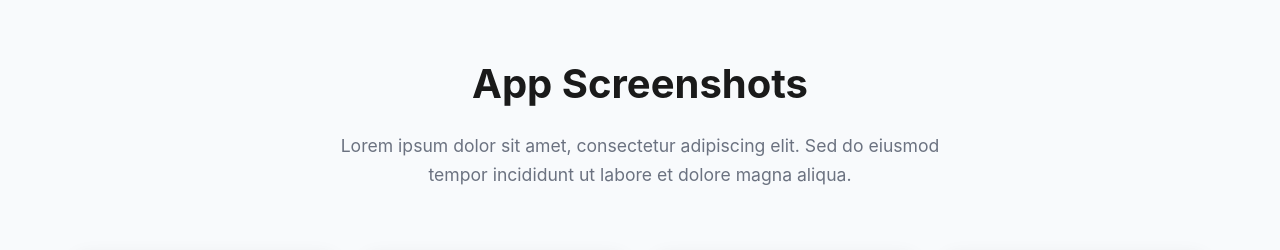
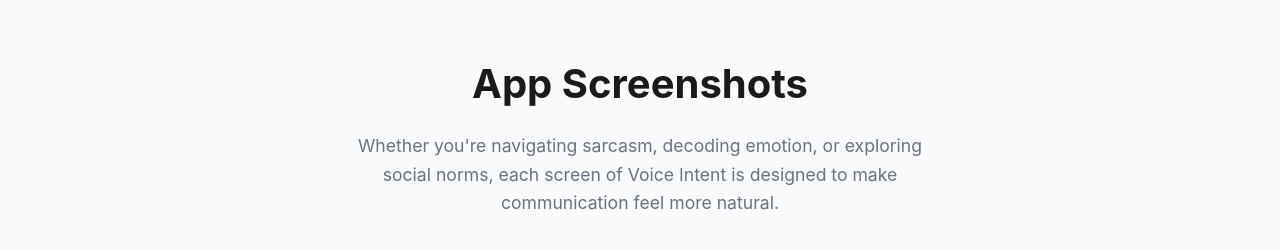
Before and after one commit to MickeyYQA/voice_intent_landing, a plain HTML site: page index.html in a window 1280 px wide. Shown: the part 2140-2390 px from the top of the page. Drawn offline with Linux system fonts and the light colour scheme.

Commit message:
remove lorem ipsum

```diff
--- a/index.html
+++ b/index.html
@@ -193,8 +193,7 @@
         <div class="screenshots-header">
           <h2 class="section-title">App Screenshots</h2>
           <p class="section-subtitle">
-            Lorem ipsum dolor sit amet, consectetur adipiscing elit. Sed do
-            eiusmod tempor incididunt ut labore et dolore magna aliqua.
+            Whether you're navigating sarcasm, decoding emotion, or exploring social norms, each screen of Voice Intent is designed to make communication feel more natural.
           </p>
         </div>
 
```
